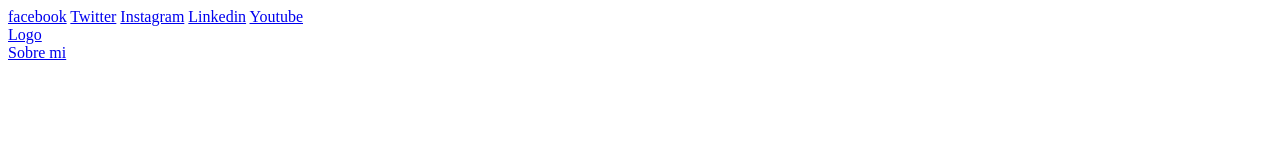
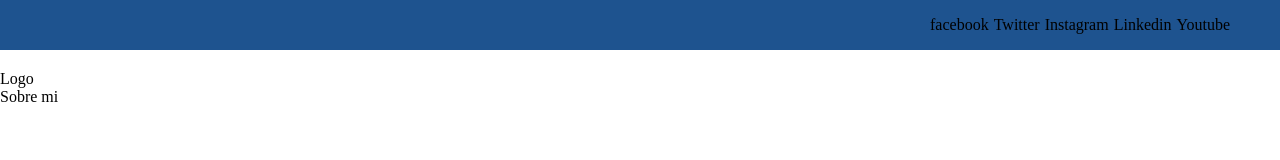
Before and after one commit to abimaelbaez/blog, a plain HTML site: page index.html in a window 1280 px wide. Drawn offline with Linux system fonts and the light colour scheme.

Commit message:
Se agrega estilo al header

```diff
--- a/css/main.css
+++ b/css/main.css
@@ -0,0 +1,39 @@
+body {
+    margin: 0;
+    padding: 0;
+    position: fixed;
+    top: 0;
+    bottom: 0;
+    left: 0;
+    right: 0;
+}
+
+a {
+    text-decoration: none;
+    display: inline;
+    color: black;
+}
+header {
+    width: 100%;
+    height: 140px;
+    display: grid;
+    grid-template-rows: 1fr 1fr;
+}
+
+header .header-icons-container {
+    width: 100%;
+    height: 50px;
+    display: grid;
+    background-color: #1e538f;
+}
+
+header .header-icons-container .icons {
+    width: 300px;
+    height: auto;
+    display: flex;
+    justify-items: flex-end;
+    align-items: center;
+    justify-content: space-between;
+    justify-self: end;
+    margin-right: 50px;
+}
--- a/index.html
+++ b/index.html
@@ -9,8 +9,8 @@
 </head>
 <body>
     <header>
-        <section>
-            <div>
+        <section class="header-icons-container">
+            <div class="icons">
                 <a href="/">facebook</a>
                 <a href="/">Twitter</a>
                 <a href="/">Instagram</a>
@@ -19,10 +19,10 @@
             </div>
         </section>
         <nav>
-            <section>
+            <section class="nav-logo-container">
                 <a href="/">Logo</a>
             </section>
-            <section>
+            <section class="profile-link">
                 <a href="perfil.html">Sobre mi</a>
             </section>
         </nav>
```
